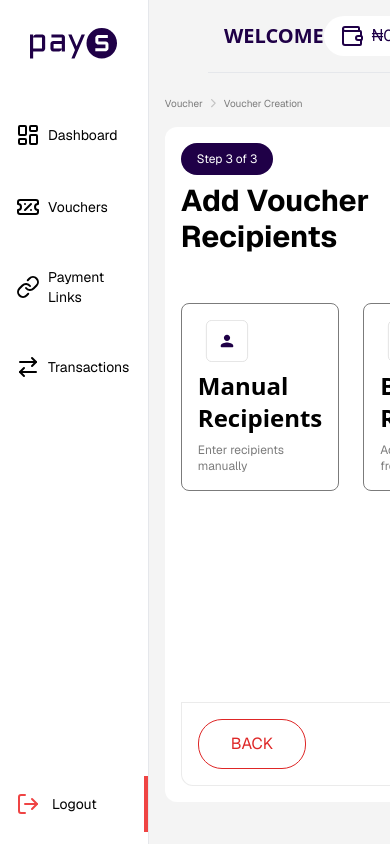
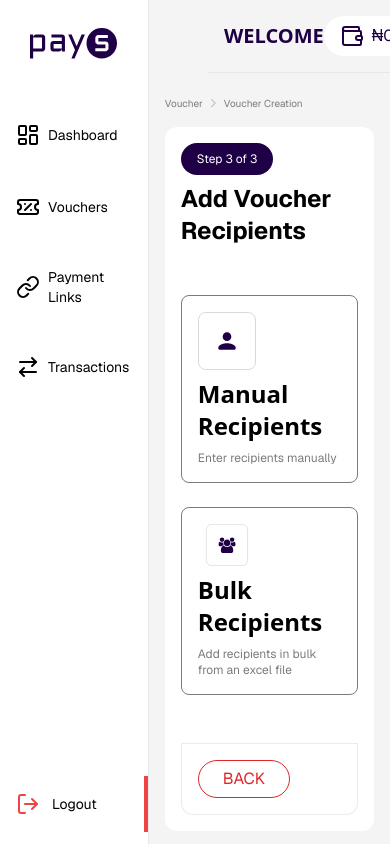
Before and after one commit to cargle-org/pays-client-v2, a Next.js app: page /dashboard/vouchers/create/recipients/1 in a window 390 px wide. Built offline with nearby package versions, Linux system fonts and the light colour scheme; no server answers.

Commit message:
fix: fixed responsiveness style for create recipient page

```diff
--- a/app/(dashboard)/dashboard/vouchers/create/recipients/[key]/page.tsx
+++ b/app/(dashboard)/dashboard/vouchers/create/recipients/[key]/page.tsx
@@ -29,7 +29,7 @@ const Recipients = ({ params }: { params: { key: string } }) => {
   }, []);
   return (
     <>
-      <div className="flex flex-col gap-4 justify-start w-full mx-auto">
+      <div className="max-w-xl lg:max-w-[2560px] flex flex-col gap-4 justify-start w-full mx-auto">
         {/* breadcumb */}
         <div className="flex items-center gap-2 font-geistsans font-normal text-[10px] text-brand-grayish">
           <Link
@@ -63,18 +63,18 @@ const Recipients = ({ params }: { params: { key: string } }) => {
         {display === "" && (
           <div className="flex gap-2 items-start justify-between">
             {/* left */}
-            <div className="flex flex-col w-max lg:w-[50%]">
+            <div className="flex flex-col w-full max-w-3xl">
               <div className="rounded-xl bg-brand-white p-4 flex flex-col gap-4 justify-start min-h-[80vh]">
                 <div className="flex flex-col gap-2 justify-start w-full">
                   <div className="p-2 px-4 bg-brand-main text-brand-white font-normal text-xs w-max font-geistsans rounded-2xl">
                     Step 3 of 3
                   </div>
-                  <span className="font-bold font-geistsans text-3xl text-brand-dark">
+                  <span className="font-bold font-geistsans text-2xl sm:text-3xl text-brand-dark">
                     Add Voucher Recipients
                   </span>
                 </div>
                 {/* input fields */}
-                <div className="flex items-center justify-start gap-6 my-8">
+                <div className="flex flex-col items-center justify-start gap-6 my-8 lg:flex-row ">
                   <div
                     onClick={() => setDisplay("manual")}
                     className="transition-fx group max-w-[240px] h-[188px] p-4 flex flex-col justify-start gap-2 border-[0.1px] border-brand-grayish rounded-lg cursor-pointer hover:text-brand-white hover:bg-brand-main"
@@ -137,7 +137,7 @@ const Recipients = ({ params }: { params: { key: string } }) => {
                 <div className="rounded-b-xl bg-brand-white p-4 flex justify-between items-center border border-brand-grayish/15 mt-auto">
                   <Link
                     href={"/dashboard/vouchers"}
-                    className="py-3 px-8 bg-transparent text-[#DE2626] border-[0.3px] border-[#DE2626] font-normal text-base w-max font-geistsans rounded-3xl uppercase cursor-pointer hover:bg-[#DE2626] hover:text-brand-white"
+                    className="py-1.5 sm:py-3 px-6 sm:px-8 bg-transparent text-[#DE2626] border-[0.3px] border-[#DE2626] font-normal text-base w-max font-geistsans rounded-3xl uppercase cursor-pointer hover:bg-[#DE2626] hover:text-brand-white"
                   >
                     Back
                   </Link>
```
